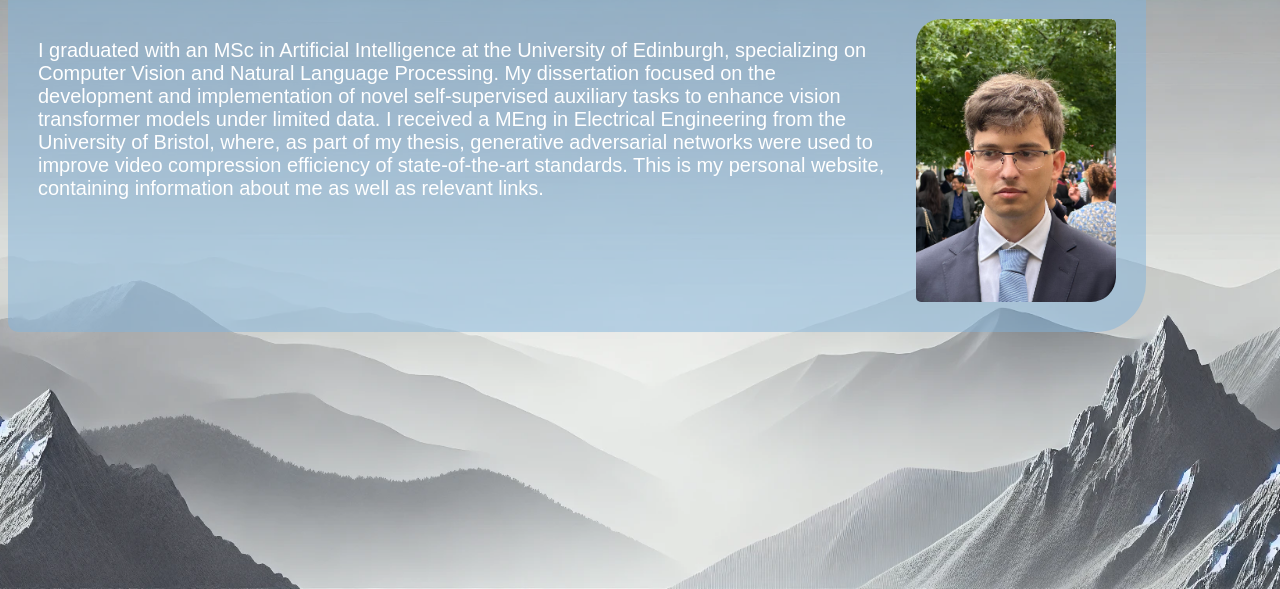
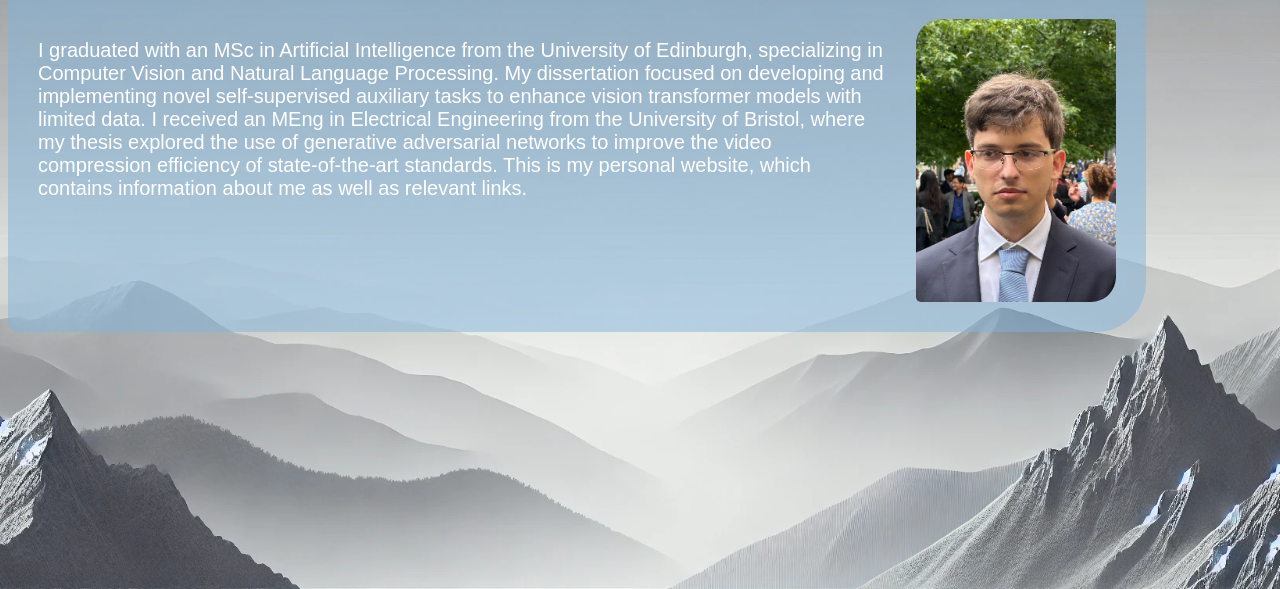
Before and after one commit to alexandrosfloros/alexandrosfloros.github.io, a plain HTML site: page index.html in a window 1280 px wide. Shown: the part 211-800 px from the top of the page. Drawn offline with Linux system fonts and the light colour scheme.

Commit message:
Update text

```diff
--- a/index.html
+++ b/index.html
@@ -22,7 +22,7 @@
                 <h1 class = "section-title">About Me</h1>
 
                 <div id = "overview-text">
-                    <p>I graduated with an MSc in Artificial Intelligence at the University of Edinburgh, specializing on Computer Vision and Natural Language Processing. My dissertation focused on the development and implementation of novel self-supervised auxiliary tasks to enhance vision transformer models under limited data. I received a MEng in Electrical Engineering from the University of Bristol, where, as part of my thesis, generative adversarial networks were used to improve video compression efficiency of state-of-the-art standards. This is my personal website, containing information about me as well as relevant links.</p>
+                    <p>I graduated with an MSc in Artificial Intelligence from the University of Edinburgh, specializing in Computer Vision and Natural Language Processing. My dissertation focused on developing and implementing novel self-supervised auxiliary tasks to enhance vision transformer models with limited data. I received an MEng in Electrical Engineering from the University of Bristol, where my thesis explored the use of generative adversarial networks to improve the video compression efficiency of state-of-the-art standards. This is my personal website, which contains information about me as well as relevant links.</p>
                 </div>
 
                 <img id = "my-picture" src = "assets/picture.jpg">
```
